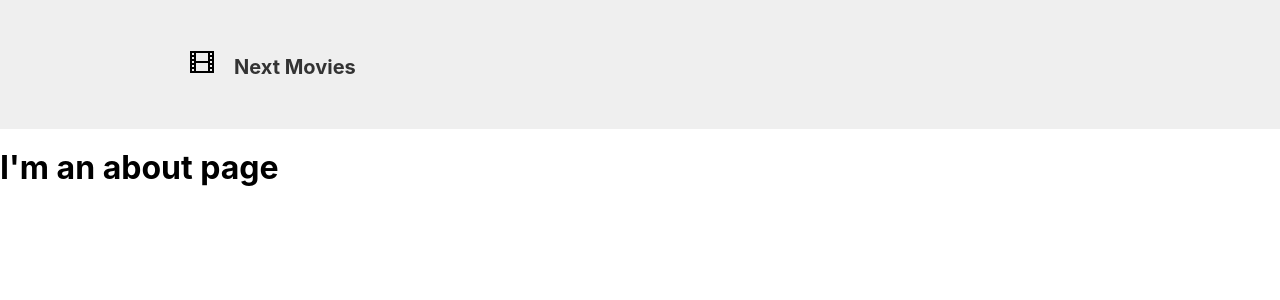
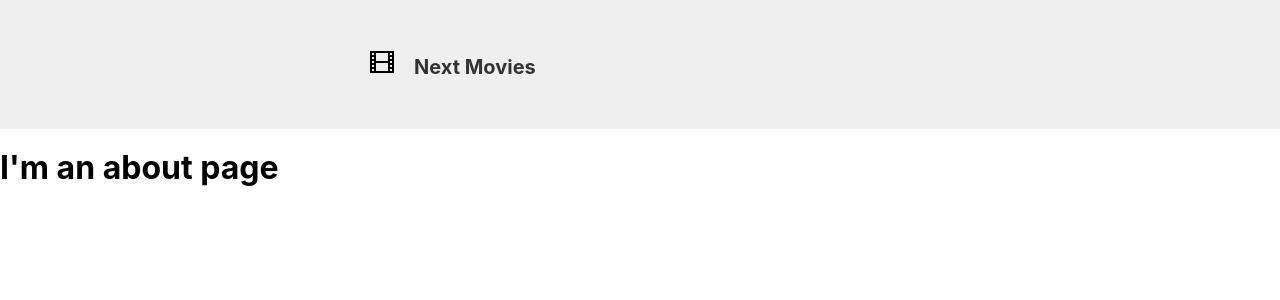
Before and after one commit to Takao21/nextjs-strapi, a Next.js app: page /about in a window 1280 px wide. Shown: the top 300 px of the page. Built offline with nearby package versions, Linux system fonts and the light colour scheme.

Commit message:
css edit

```diff
--- a/components/Card.js
+++ b/components/Card.js
@@ -45,13 +45,13 @@ const CardStyled = styled.div`
   box-shadow: 0 0 10px rgba(0, 0, 0, 0.2);
 
   .poster {
-    height: 480px;
+    height: 600px;
     position: relative;
     .poster-img {
       width: 100%;
       height: 100%;
       object-fit: cover;
-      background-position: top center;
+      object-position: top center;
     }
   }
 
--- a/components/GlobalStyles/GlobalStyles.js
+++ b/components/GlobalStyles/GlobalStyles.js
@@ -191,7 +191,7 @@ const GlobalStyles = () => {
           }
 
           .container {
-            max-width: 960px;
+            max-width: 600px;
             width: 100%;
             margin: 0 auto;
             padding: 30px;
```
